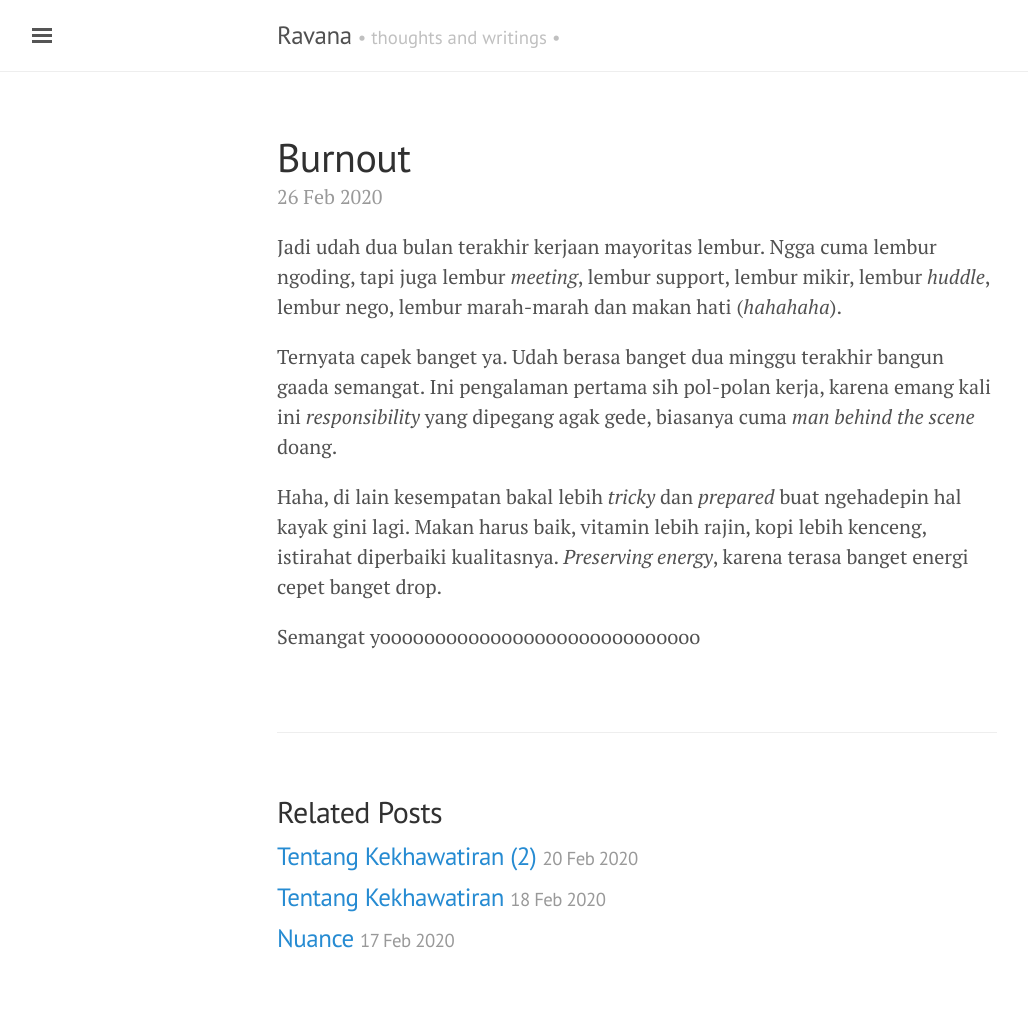
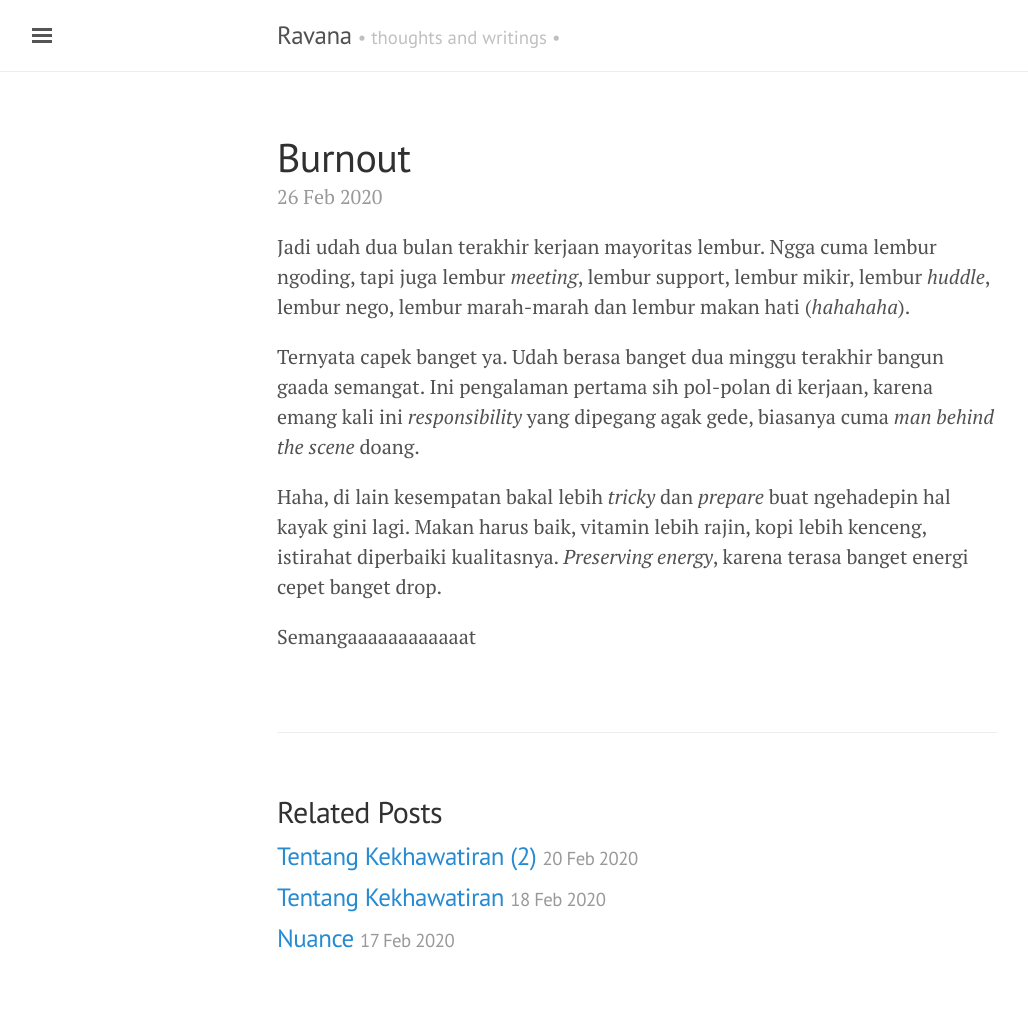
Before and after one commit to ronaatxendit/martabacc.github.io, a Jekyll site: the page built from _posts/2020-2-26-burnout.md, in a window 1280 px wide. Shown: the whole page, without its empty margins (3-1031 px from the left). Built offline with Jekyll 4.4.1, drawn with Linux system fonts in a browser that asks for light colours.

Commit message:
fix wording

```diff
--- a/_posts/2020-2-26-burnout.md
+++ b/_posts/2020-2-26-burnout.md
@@ -3,10 +3,10 @@ layout: post
 title: Burnout
 ---
 
-Jadi udah dua bulan terakhir kerjaan mayoritas lembur. Ngga cuma lembur ngoding, tapi juga lembur *meeting*, lembur support, lembur mikir, lembur *huddle*, lembur nego, lembur marah-marah dan makan hati (*hahahaha*).
+Jadi udah dua bulan terakhir kerjaan mayoritas lembur. Ngga cuma lembur ngoding, tapi juga lembur *meeting*, lembur support, lembur mikir, lembur *huddle*, lembur nego, lembur marah-marah dan lembur makan hati (*hahahaha*).
 
-Ternyata capek banget ya. Udah berasa banget dua minggu terakhir bangun gaada semangat. Ini pengalaman pertama sih pol-polan kerja, karena emang kali ini *responsibility* yang dipegang agak gede, biasanya cuma *man behind the scene* doang.
+Ternyata capek banget ya. Udah berasa banget dua minggu terakhir bangun gaada semangat. Ini pengalaman pertama sih pol-polan di kerjaan, karena emang kali ini *responsibility* yang dipegang agak gede, biasanya cuma *man behind the scene* doang.
 
-Haha, di lain kesempatan bakal lebih *tricky* dan *prepared* buat ngehadepin hal kayak gini lagi. Makan harus baik, vitamin lebih rajin, kopi lebih kenceng, istirahat diperbaiki kualitasnya. *Preserving energy*, karena terasa banget energi cepet banget drop.
+Haha, di lain kesempatan bakal lebih *tricky* dan *prepare* buat ngehadepin hal kayak gini lagi. Makan harus baik, vitamin lebih rajin, kopi lebih kenceng, istirahat diperbaiki kualitasnya. *Preserving energy*, karena terasa banget energi cepet banget drop.
 
-Semangat yooooooooooooooooooooooooooooo
+Semangaaaaaaaaaaaat
```
